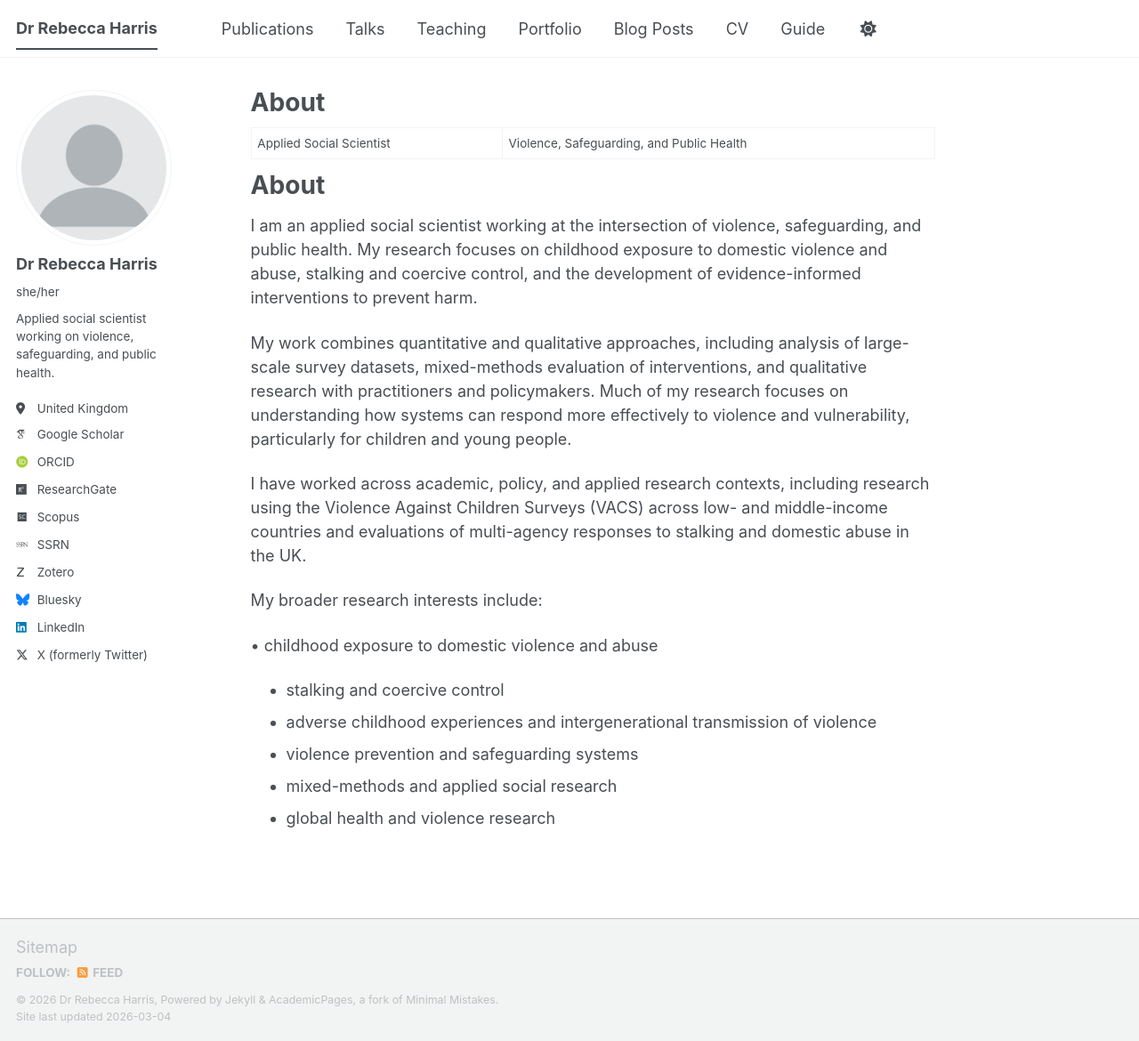
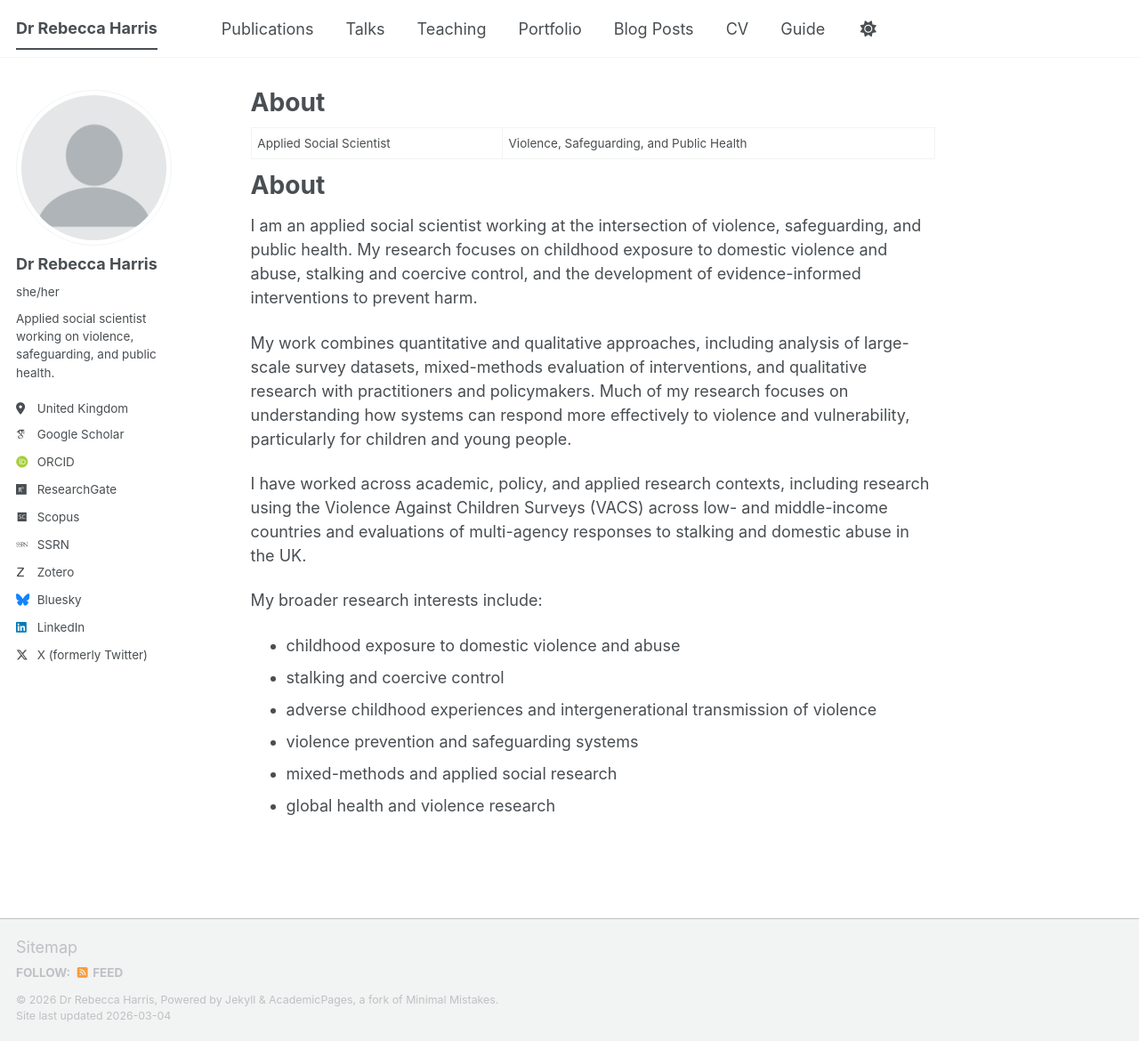
Before and after one commit to DrRebeccaHarris/drrebeccaharris.github.io, a Jekyll site: the page built from _pages/about.md, in a window 1280 px wide and 1170 px high. Shown: the whole window at 89% size. Built offline with Jekyll 4.4.1, drawn with Linux system fonts in a browser that asks for light colours; some web fonts are replaced; a script bundle is joined from its source files by our own code; library files that are not in the unit come from our copies.

```diff
--- a/_pages/about.md
+++ b/_pages/about.md
@@ -19,8 +19,7 @@ I have worked across academic, policy, and applied research contexts, including
 
 My broader research interests include:
 
-• childhood exposure to domestic violence and abuse
-
+- childhood exposure to domestic violence and abuse
 - stalking and coercive control
 - adverse childhood experiences and intergenerational transmission of violence
 - violence prevention and safeguarding systems
```
